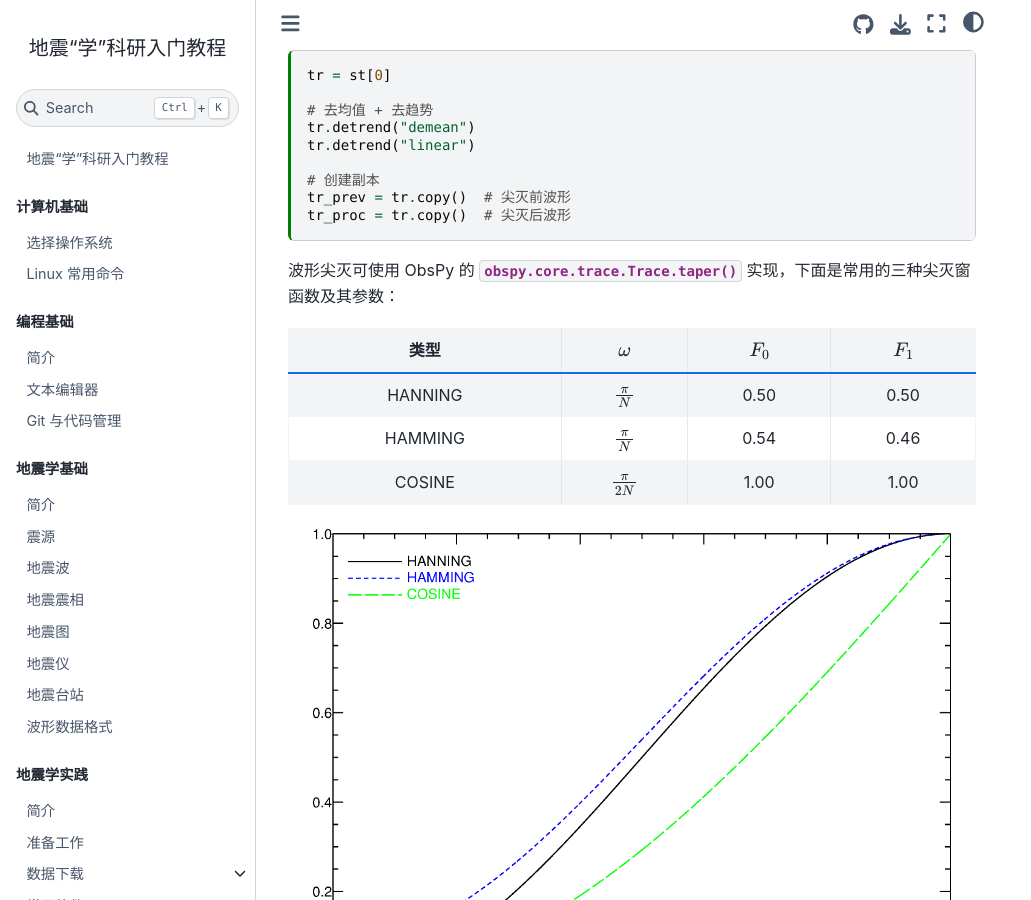
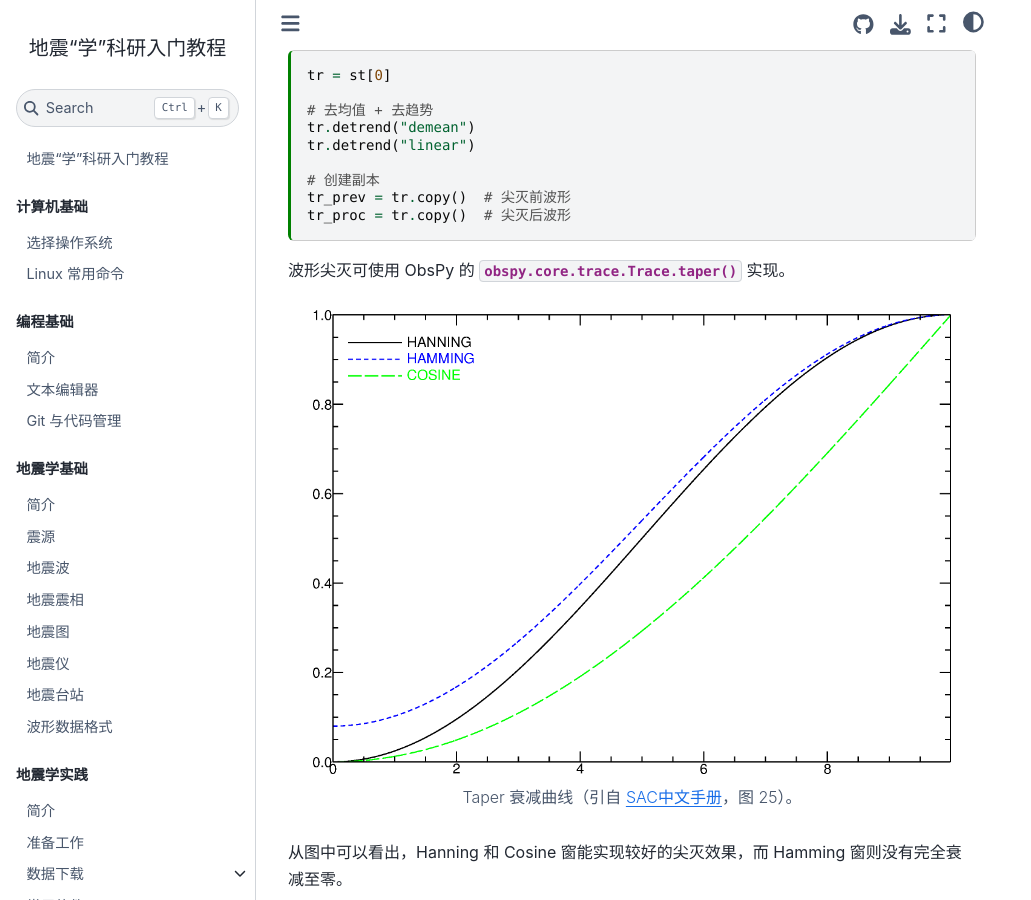
Before and after one commit to seismo-learn/seismology101, a Jupyter Book: the page built from source/exercises/taper.md, in a window 1280 px wide and 900 px high, scrolled down 857 px. Shown: the whole window, without its empty margins (0-1031 px from the left). Built offline with Jupyter Book 1.0.4 settings and Sphinx 7.4.7 and the Sphinx Book theme 1.1.4, drawn with Linux system fonts in a browser that asks for light colours; pages that are not in the unit, such as notebooks, are missing from menus.

Commit message:
Update source/exercises/taper.md
Co-authored-by: Dongdong Tian <seisman.info@gmail.com>

````diff
--- a/source/exercises/taper.md
+++ b/source/exercises/taper.md
@@ -65,13 +65,7 @@ tr_prev = tr.copy()  # 尖灭前波形
 tr_proc = tr.copy()  # 尖灭后波形
 ```
 
-波形尖灭可使用 ObsPy 的 {meth}`obspy.core.trace.Trace.taper` 实现，下面是常用的三种尖灭窗函数及其参数：
-
-|    类型   |     $\omega$     | $F_0$ | $F_1$ |
-| :-----: | :--------------: | :---: | :---: |
-| HANNING |  $\frac{\pi}{N}$ |  0.50 |  0.50 |
-| HAMMING |  $\frac{\pi}{N}$ |  0.54 |  0.46 |
-|  COSINE | $\frac{\pi}{2N}$ |  1.00 |  1.00 |
+波形尖灭可使用 ObsPy 的 {meth}`obspy.core.trace.Trace.taper` 实现。
 
 :::{figure} taper-functions.png
 :align: center
````
